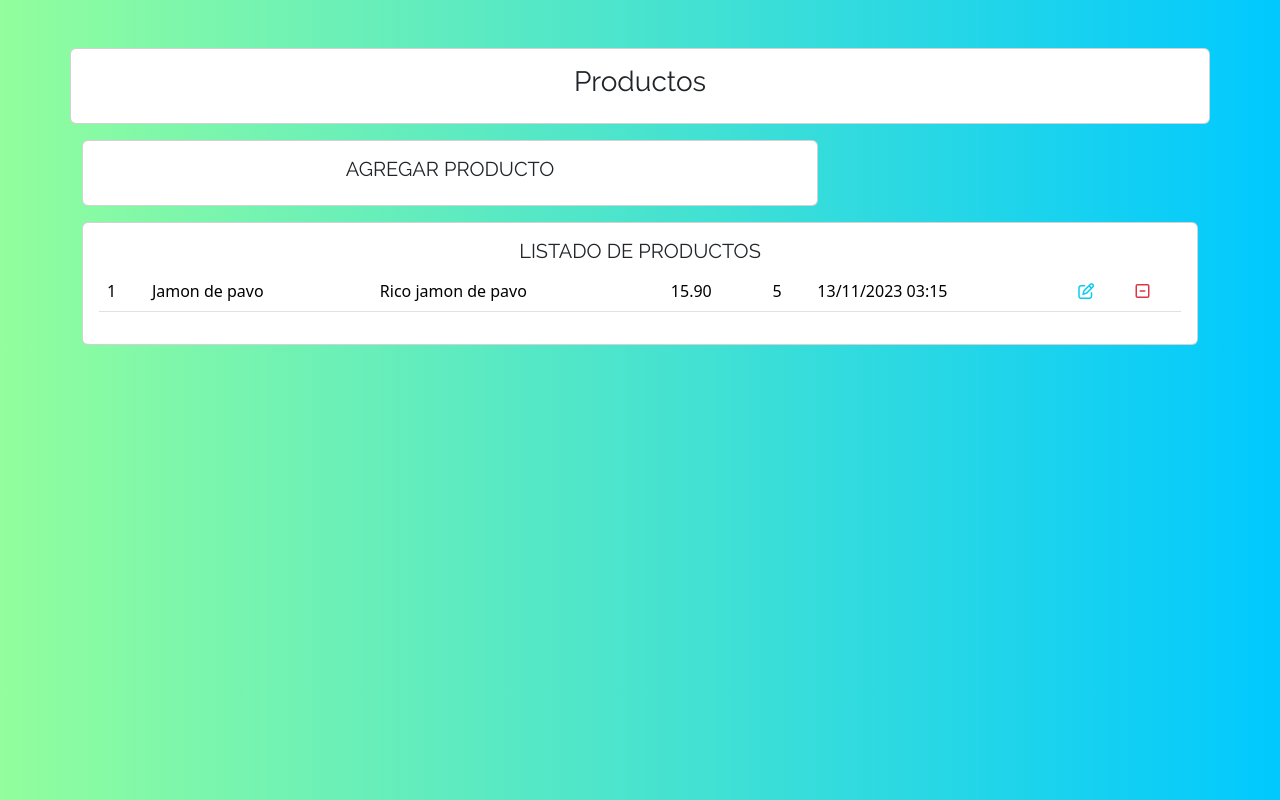
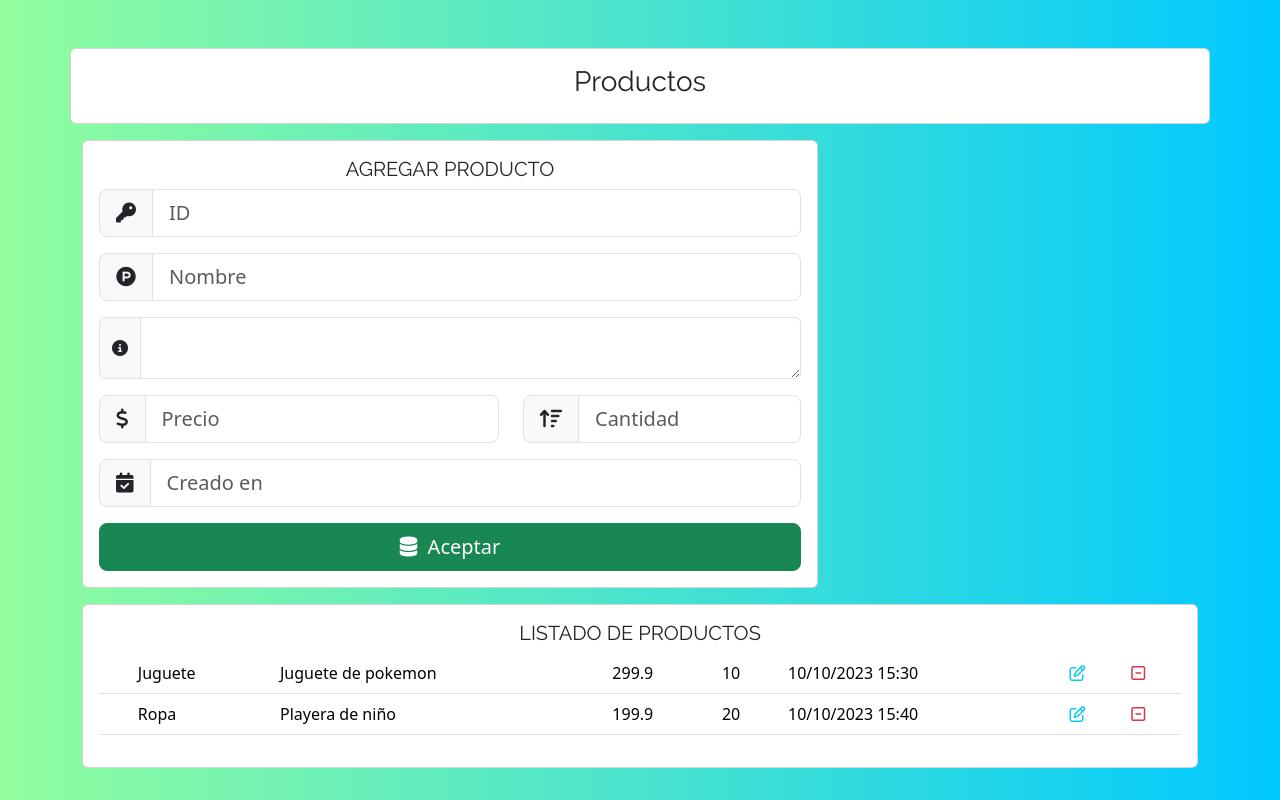
Before and after one commit to Ricarthur1/CRUDProductos, an Angular app: page / in a window 1280 px wide. Built offline with nearby package versions, Linux system fonts and the light colour scheme.

Commit message:
Agregando inputs a producto

```diff
--- a/src/app/components/productos/productos.component.html
+++ b/src/app/components/productos/productos.component.html
@@ -12,6 +12,58 @@
         <div class="card">
           <div class="card-body">
             <h5 class="titulo">AGREGAR PRODUCTO</h5>
+
+            <form>
+              <div class="input-group input-group-lg mb-3">
+                <span class="input-group-text">
+                  <i class="fa-solid fa-key"></i>
+                </span>
+                <input formControlName="id" type="number" class="form-control" placeholder="ID" />
+              </div>
+              <div class="input-group input-group-lg mb-3">
+                <span class="input-group-text">
+                  <i class="fa-brands fa-product-hunt"></i>
+                </span>
+                <input formControlName="id" type="text" class="form-control" placeholder="Nombre" />
+              </div>
+              <div class="input-group mb-3">
+                <span class="input-group-text"><i class="fa-solid fa-circle-info"></i></span>
+                <textarea class="form-control" aria-label="Descripcion"></textarea>
+              </div>
+
+              <div class="row">
+                <div class="col-lg-7">
+                  <div class="input-group input-group-lg mb-3">
+                    <span class="input-group-text">
+                      <i class="fa-solid fa-dollar-sign"></i>
+                    </span>
+                    <input formControlName="id" type="text" class="form-control" placeholder="Precio" />
+                  </div>
+                </div>
+                <div class="col-lg-5">
+                  <div class="input-group input-group-lg mb-3">
+                    <span class="input-group-text">
+                      <i class="fa-solid fa-arrow-up-wide-short"></i>
+                    </span>
+                    <input formControlName="id" type="number" class="form-control" placeholder="Cantidad" />
+                  </div>
+                </div>
+              </div>
+              <div class="input-group input-group-lg mb-3">
+                <span class="input-group-text">
+                  <i class="fa-solid fa-calendar-check"></i>
+                </span>
+                <input formControlName="id" type="datetime" class="form-control" placeholder="Creado en" />
+              </div>
+              <div class="d-grid gap-2">
+                <button type="submit" class="btn btn-success btn-lg">
+                  <i class="fa-solid fa-database"></i>&nbsp; Aceptar</button>
+              </div>
+              </form>
+
+
+
+
           </div>
         </div>
       </div>
@@ -21,13 +73,13 @@
             <h5 class="titulo">LISTADO DE PRODUCTOS</h5>
             <table class="table">
               <tbody>
-                <tr>
-                  <td>1</td>
-                  <td>Jamon de pavo</td>
-                  <td>Rico jamon de pavo</td>
-                  <td>15.90</td>
-                  <td>5</td>
-                  <td>13/11/2023 03:15</td>
+                <tr *ngFor="let producto of listProductos">
+                  <td>{{producto.id}}</td>
+                  <td>{{producto.nombre}}</td>
+                  <td>{{producto.descripcion}}</td>
+                  <td>{{producto.precio}}</td>
+                  <td>{{producto.cantidad}}</td>
+                  <td>{{producto.creado_en}}</td>
                   <td><i class="fa-regular fa-pen-to-square text-info"></i></td>
                   <td><i class="fa-regular fa-square-minus text-danger"></i></td>
                 </tr>
--- a/src/app/components/productos/productos.component.ts
+++ b/src/app/components/productos/productos.component.ts
@@ -6,5 +6,8 @@ import { Component } from '@angular/core';
   styleUrls: ['./productos.component.css']
 })
 export class ProductosComponent {
-
+  listProductos: any[] = [
+    { ID: 1, nombre: 'Juguete', descripcion: 'Juguete de pokemon', precio: 299.90, cantidad: 10, creado_en: '10/10/2023 15:30'},
+    { ID: 2, nombre: 'Ropa', descripcion: 'Playera de niño', precio: 199.90, cantidad: 20, creado_en: '10/10/2023 15:40'}
+  ];
 }
```
